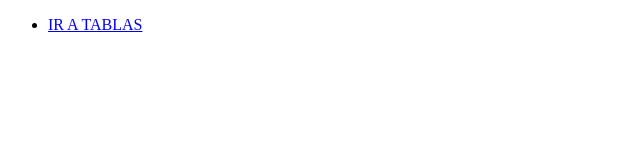
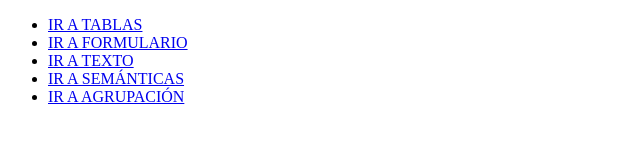
Before and after one commit to Ayelid07/Clase-Martes, a plain HTML site: page index.html in a window 1280 px wide. Shown: the whole page, without its empty margins (0-640 px from the left). Drawn offline with Linux system fonts and the light colour scheme.

Commit message:
add index modification

```diff
--- a/index.html
+++ b/index.html
@@ -9,6 +9,10 @@
 <body>
     <ul>
         <li><a href="html/tablas.html">IR A TABLAS</a></li>
+        <li><a href="html/formulario.html">IR A FORMULARIO</a></li>
+        <li><a href="html/texto.html">IR A TEXTO</a></li>
+        <li><a href="html/semánticas.html">IR A SEMÁNTICAS</a></li>
+        <li><a href="html/agrupación.html">IR A AGRUPACIÓN</a></li>
     </ul>
 </body>
 </html>
```
